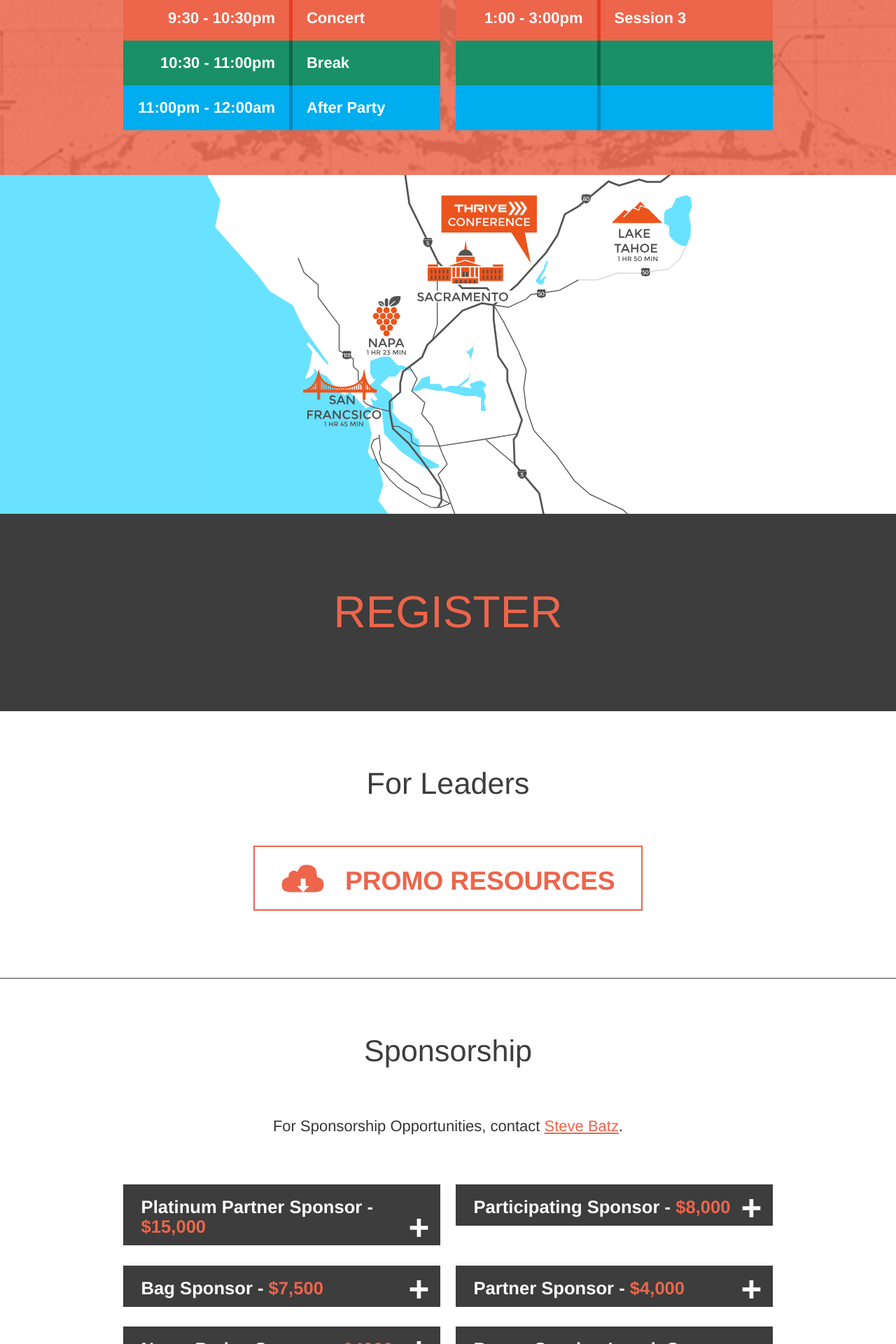
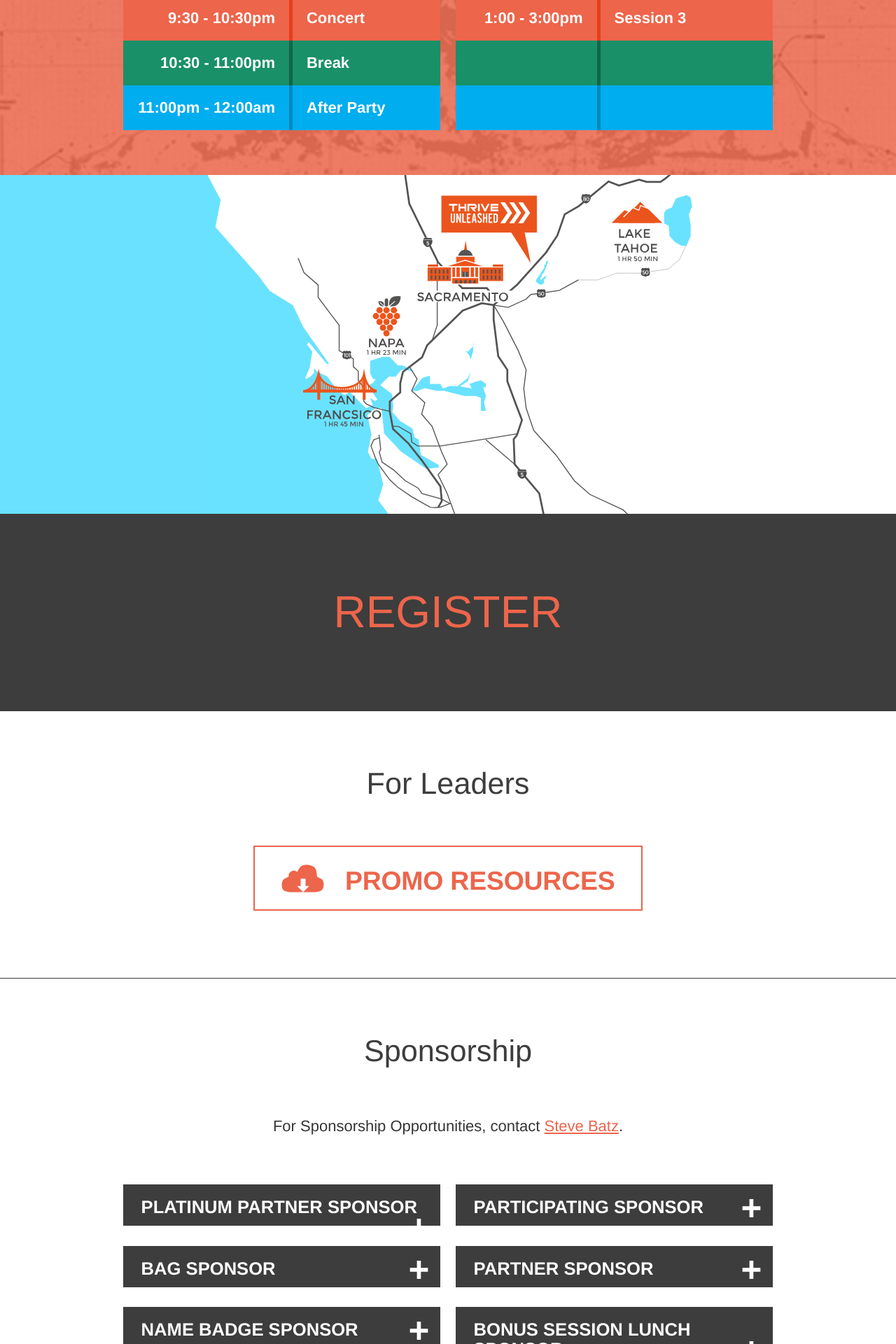
Before and after one commit to bamboocreative/thriveunleashed, a Jekyll site: the page built from index.html, in a window 1280 px wide. Shown: the part 2691-4611 px from the top of the page at 70% size. Built offline with Jekyll 4.4.1, drawn with Linux system fonts in a browser that asks for light colours; nearby versions of some CDN libraries; some web fonts are replaced; some of the changed text lies outside the part shown.

Commit message:
Update map and index

```diff
--- a/index.html
+++ b/index.html
@@ -203,7 +203,7 @@ sponsorlevels:
 		<div class="sponsor-levels">
 		{% for level in page.sponsorlevels %}
 			<div class="sponsor-level">
-				<a class="sponsor-head" href="javascript:void(0)"><h3>{{ level.title }} - <span class="price">{{ level.price }}</span> <span class="expand">+</span><span class="contract">--</span> </h3></a>
+				<a class="sponsor-head" href="javascript:void(0)"><h3>{{ level.title }}</span> <span class="expand">+</span><span class="contract">--</span> </h3></a>
 				<ul>
 					{% for item in level.items %}
 						<li>{{item.perk}}</li>
--- a/scss/_components.scss
+++ b/scss/_components.scss
@@ -302,6 +302,7 @@ button, a.button, input[type="submit"]{
 			h3{
 				padding: .7em 1em .5em;
 				margin: 0;
+				text-transform: uppercase;
 			}
 
 			.price{
```
Also changed, not shown: img/map.svg.
